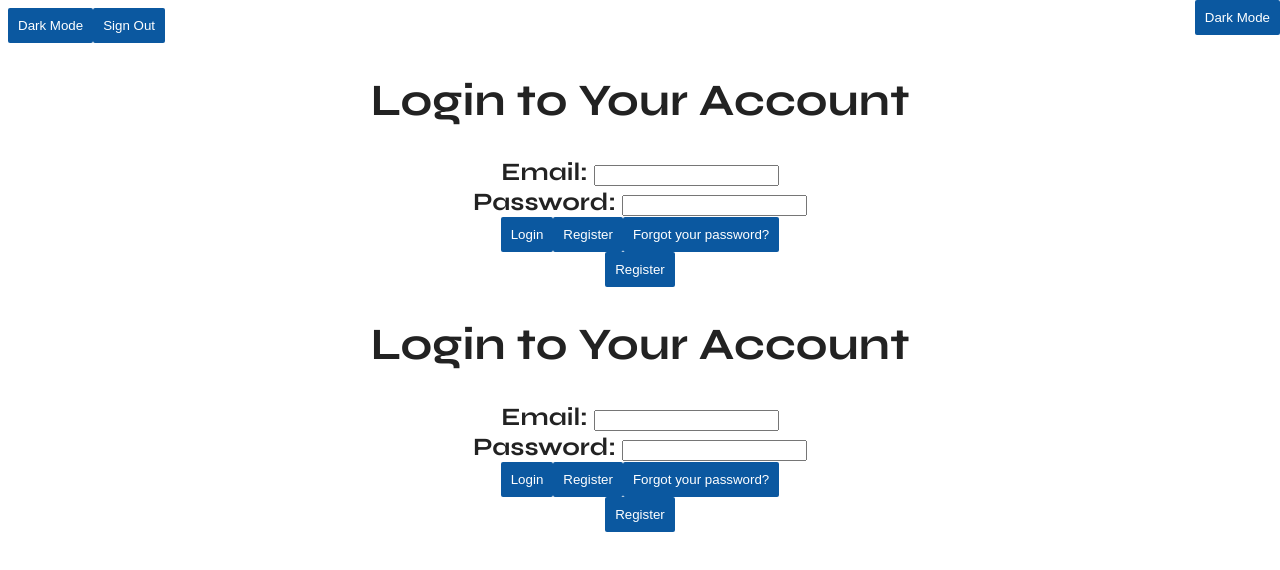
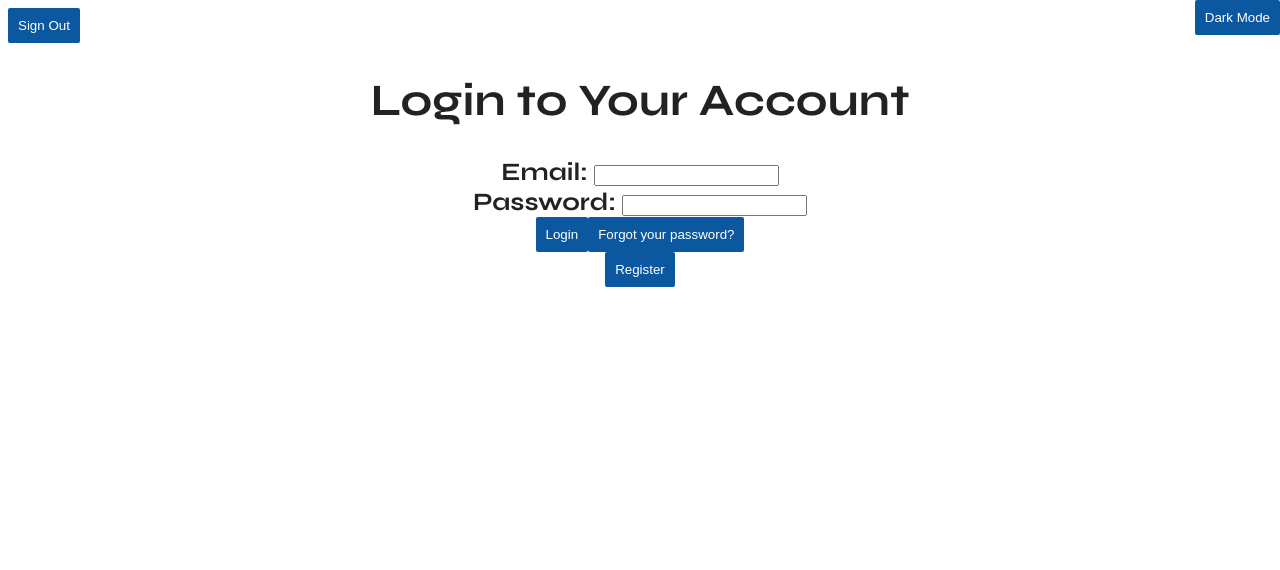
Before and after one commit to 220926-Java-Angular-NG/TheATM-FrontEnd, an Angular app in the folder Revashare/: page / in a window 1280 px wide. Before the commit this address led to /login. Shown: the top 570 px of the page. Built offline with nearby package versions, Linux system fonts and the light colour scheme.

Commit message:
IT WORKS!

```diff
--- a/Revashare/src/app/app-routing.module.ts
+++ b/Revashare/src/app/app-routing.module.ts
@@ -10,7 +10,6 @@ import { StatementsComponent } from './components/statements/statements.componen
 import { UserProfileComponent } from './components/user-profile/user-profile.component';
 
 const routes: Routes = [
-  {path:"", redirectTo:'login', pathMatch:'full'},
   {path: 'login', component:LoginComponent},
   {path: 'register', component:RegisterComponent},
   {path: 'forgotpassword', component:ForgotPasswordComponent},
--- a/Revashare/src/app/app.component.html
+++ b/Revashare/src/app/app.component.html
@@ -1,6 +1,5 @@
 
 <!-- <app-messages></app-messages> -->
-<button (click)="toggleDarkTheme()">Dark Mode</button>
 <button (click)="signout()">Sign Out</button>
 <app-login></app-login>
 
--- a/Revashare/src/app/components/login/login.component.html
+++ b/Revashare/src/app/components/login/login.component.html
@@ -14,7 +14,6 @@
           <button routerLink="/dashboard" class="btn btn-primary btn-block">
             Login
           </button>
-          <button routerLink="/register">Register</button>
           <button routerLink="/forgotPassword">Forgot your password?</button>
         </div>
       </form>
--- a/Revashare/src/app/components/user-profile/user-profile.component.html
+++ b/Revashare/src/app/components/user-profile/user-profile.component.html
@@ -13,6 +13,10 @@
         <input type = "text" name = "lastname" [(ngModel)]= "loggedinUser.lastname" #lastname="ngModel">
     </div>
     <div>
+        <label for = "email">Email: </label>
+        <input type = "text" name = "email" [(ngModel)]= "loggedinUser.email" #email="ngModel">
+    </div>
+    <div>
         <label for = "password">Password: </label>
         <input type = "text" name = "pass_word" [(ngModel)]= "loggedinUser.pass_word" #pass_word="ngModel">
     </div>
```
